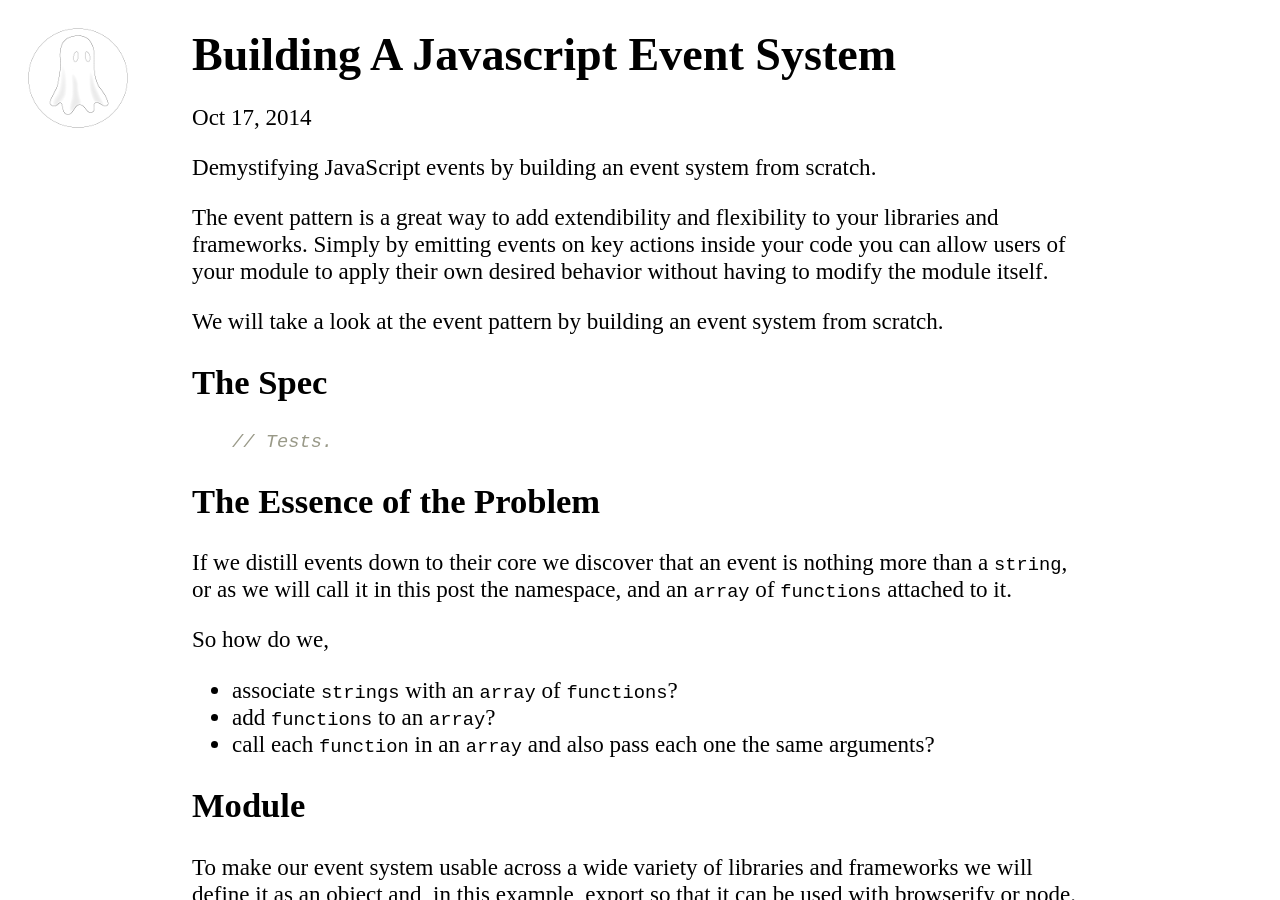
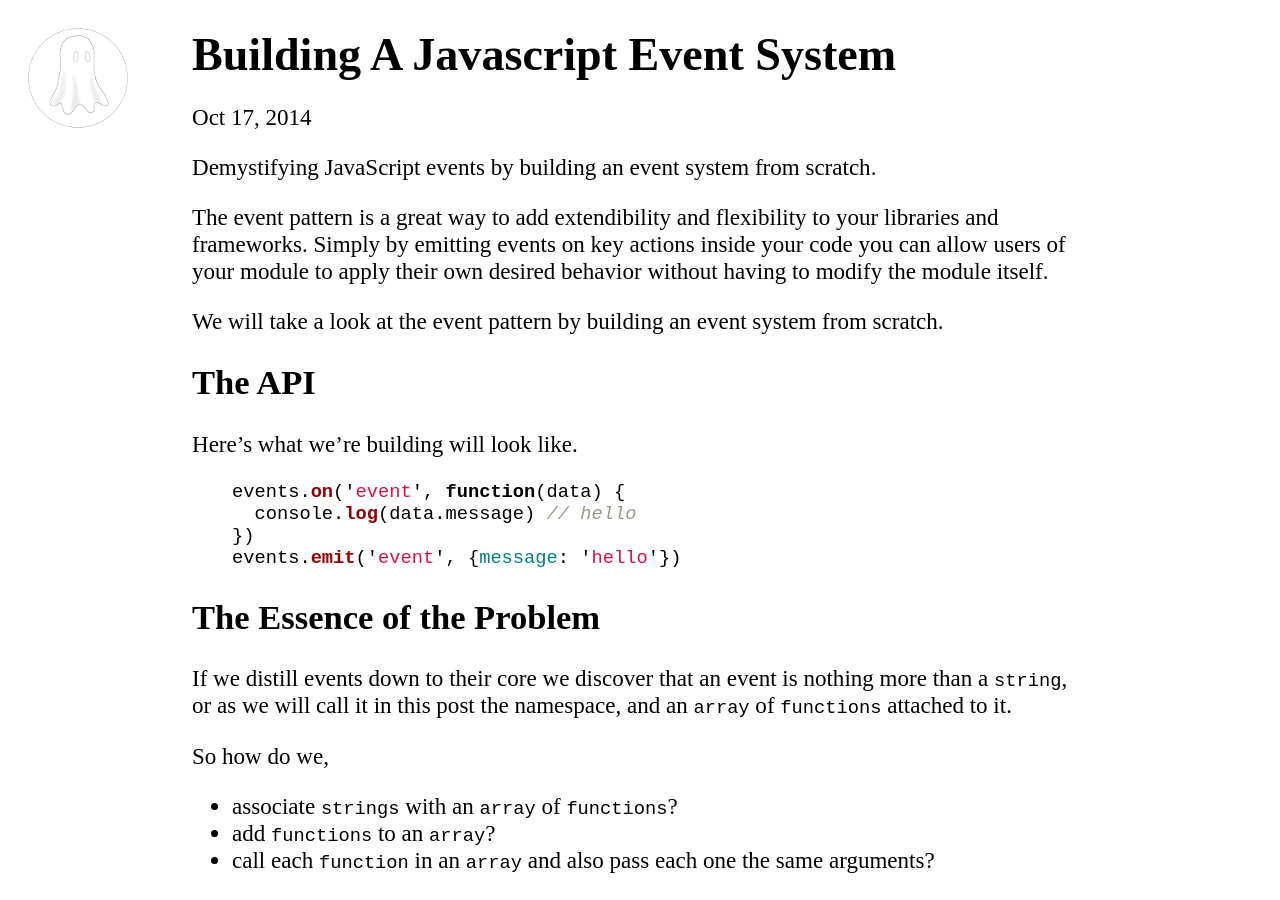
Before and after one commit to gitter-badger/legittalon.github.io, a Jekyll site: the page built from _posts/2014-10-17-building-a-javascript-event-system.md, in a window 1280 px wide and 900 px high. Built offline with Jekyll 4.4.1, drawn with Linux system fonts in a browser that asks for light colours; nearby versions of some CDN libraries.

Commit message:
Updated 2014-10-17-building-a-javascript-event-system.md

```diff
--- a/_posts/2014-10-17-building-a-javascript-event-system.md
+++ b/_posts/2014-10-17-building-a-javascript-event-system.md
@@ -12,10 +12,13 @@ without having to modify the module itself.
 We will take a look at the event pattern by building an event system from
 scratch.
 
-## The Spec
-
+## The API
+Here's what we're building will look like.
 {% highlight javascript %}
-// Tests.
+events.on('event', function(data) {
+  console.log(data.message) // hello
+})
+events.emit('event', {message: 'hello'})
 {% endhighlight %}
 
 ## The Essence of the Problem
```
